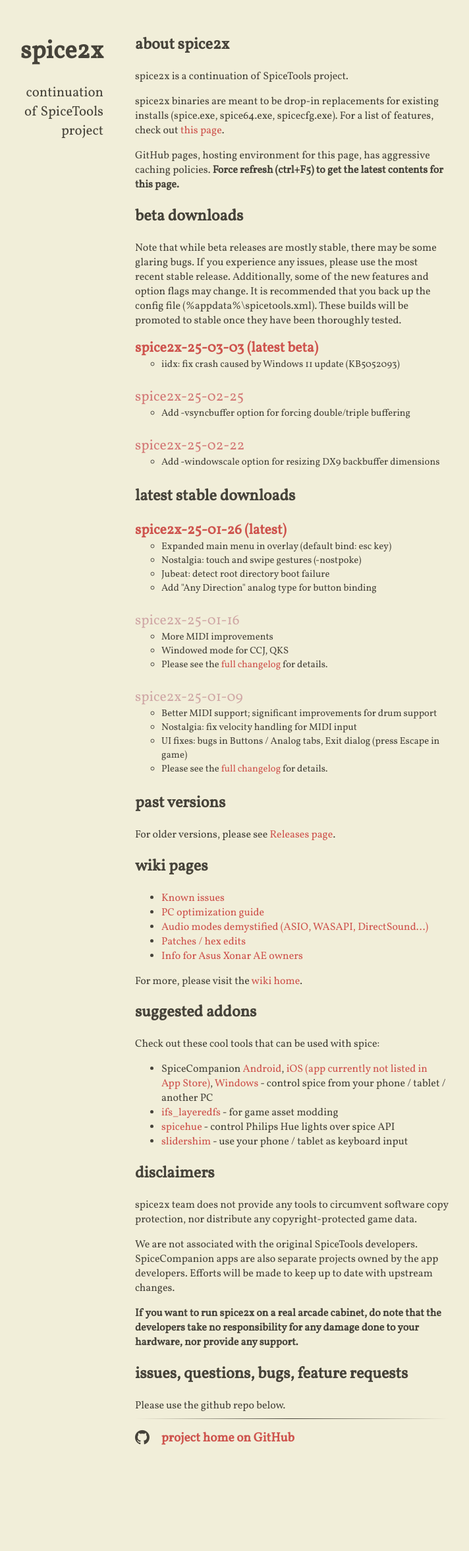
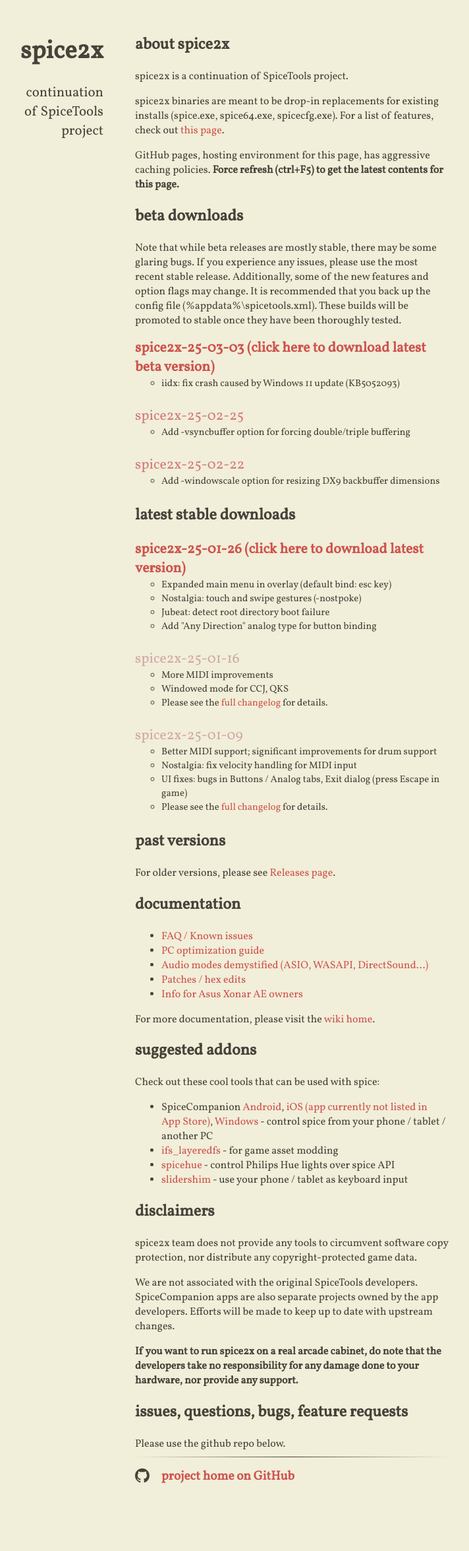
Before and after one commit to spice2x/spice2x.github.io, a Jekyll site: the page built from docs/index.html, in a window 1280 px wide. Shown: the whole page at 66% size, without its empty margins (299-1011 px from the left). Built offline with Jekyll 4.4.1, drawn with Linux system fonts in a browser that asks for light colours; nearby versions of some CDN libraries; before the commit the page ends 2292 px from its top, so only the background shows below that.

Commit message:
people can't read

```diff
--- a/docs/_includes/content.html
+++ b/docs/_includes/content.html
@@ -84,11 +84,11 @@
 
 For older versions, please see <a href="https://github.com/spice2x/spice2x.github.io/releases">Releases page</a>.
 
-<h2>wiki pages</h2>
+<h2>documentation</h2>
 
 <ul>
   <li>
-    <a href="https://github.com/spice2x/spice2x.github.io/wiki/Known-issues">Known issues</a>
+    <a href="https://github.com/spice2x/spice2x.github.io/wiki/Known-issues">FAQ / Known issues</a>
   </li>
   <li>
     <a href="https://github.com/spice2x/spice2x.github.io/wiki/PC-optimization">PC optimization guide</a>
@@ -104,7 +104,7 @@
   </li>
 </ul>
 
-For more, please visit the <a href="https://github.com/spice2x/spice2x.github.io/wiki">wiki home</a>.
+For more documentation, please visit the <a href="https://github.com/spice2x/spice2x.github.io/wiki">wiki home</a>.
 
 <h2>suggested addons</h2>
 
--- a/docs/assets/main.scss
+++ b/docs/assets/main.scss
@@ -110,7 +110,7 @@
 }
 
 ul.downloads.highlight-latest li:first-child a.download-link::after {
-    content: " (latest)";
+    content: " (click here to download latest version)";
 }
 
 ul.downloads-beta.highlight-latest li:first-child a.download-link {
@@ -119,7 +119,7 @@
 }
 
 ul.downloads-beta.highlight-latest li:first-child a.download-link::after {
-    content: " (latest beta)";
+    content: " (click here to download latest beta version)";
 }
 
 /*** author ***/
```
